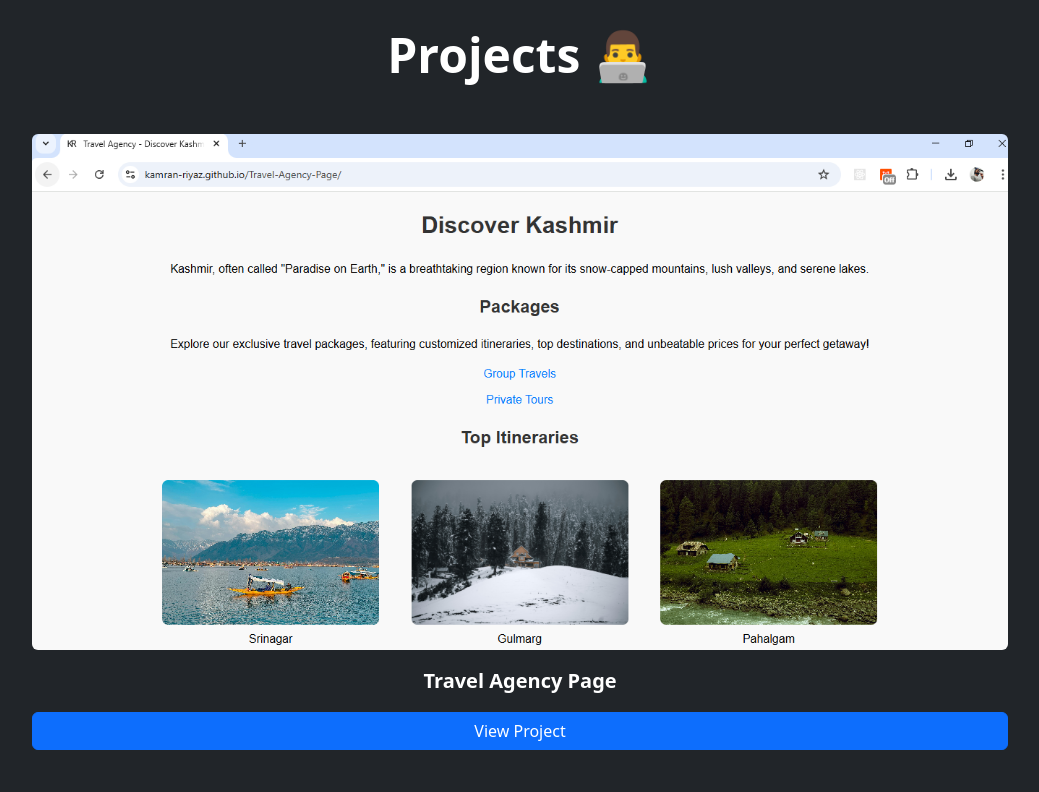
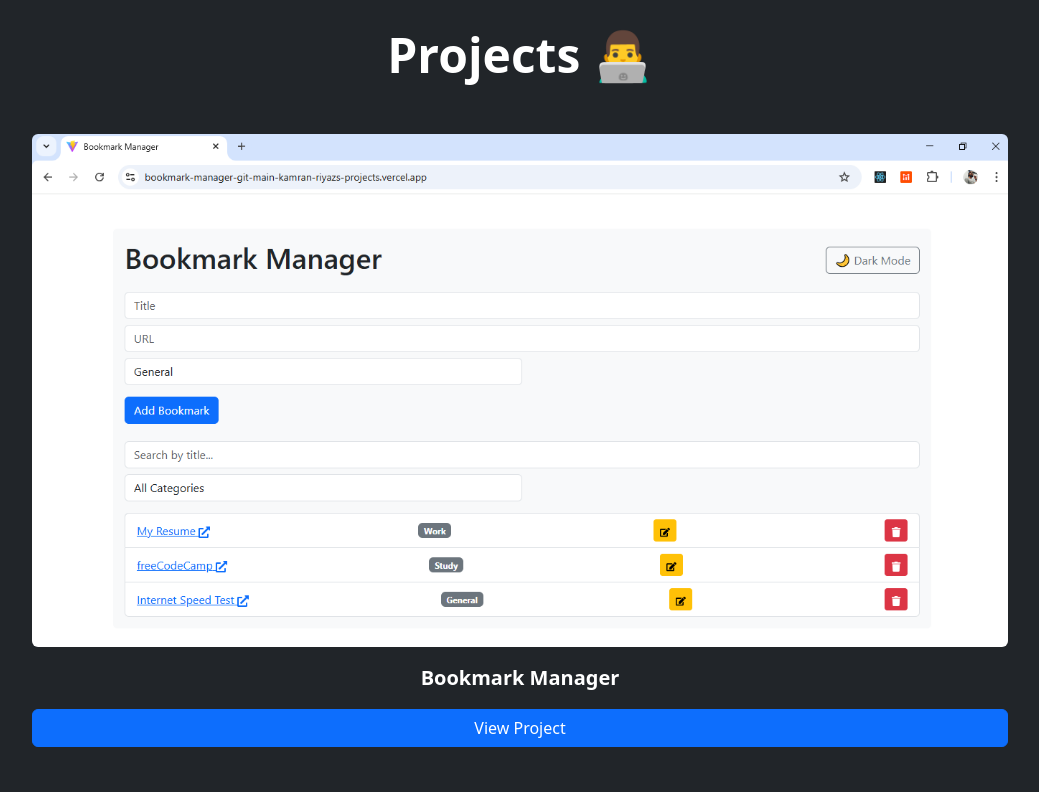
Before and after one commit to Kamran-Riyaz/kamran-riyaz.github.io, a plain HTML site: page index.html in a window 1280 px wide. Shown: the part 2640-3432 px from the top of the page, without its empty margins (120-1159 px from the left). Drawn offline with nearby package versions, Linux system fonts and the light colour scheme.

Commit message:
feat: Add project link and screenshot to Bookmark Manager

```diff
--- a/index.html
+++ b/index.html
@@ -245,6 +245,27 @@
         <div class="container">
           <img
             class="w-100 rounded"
+            src="images/project-screenshots/bookmark-manager.PNG"
+            alt="Bookmark Manager"
+          />
+        </div>
+        <div class="container text-center mt-3">
+          <span class="fw-bold">Bookmark Manager</span>
+        </div>
+        <div class="container mt-3">
+          <a
+            class="btn btn-primary w-100"
+            href="https://bookmark-manager-git-main-kamran-riyazs-projects.vercel.app/"
+            target="_blank"
+            >View Project</a
+          >
+        </div>
+      </div>
+
+      <div class="mt-5">
+        <div class="container">
+          <img
+            class="w-100 rounded"
             src="images/project-screenshots/travel_agency_page.PNG"
             alt="Travel Agency Page"
           />
```
Also changed, not shown: images/project-screenshots/bookmark-manager.PNG (added).
